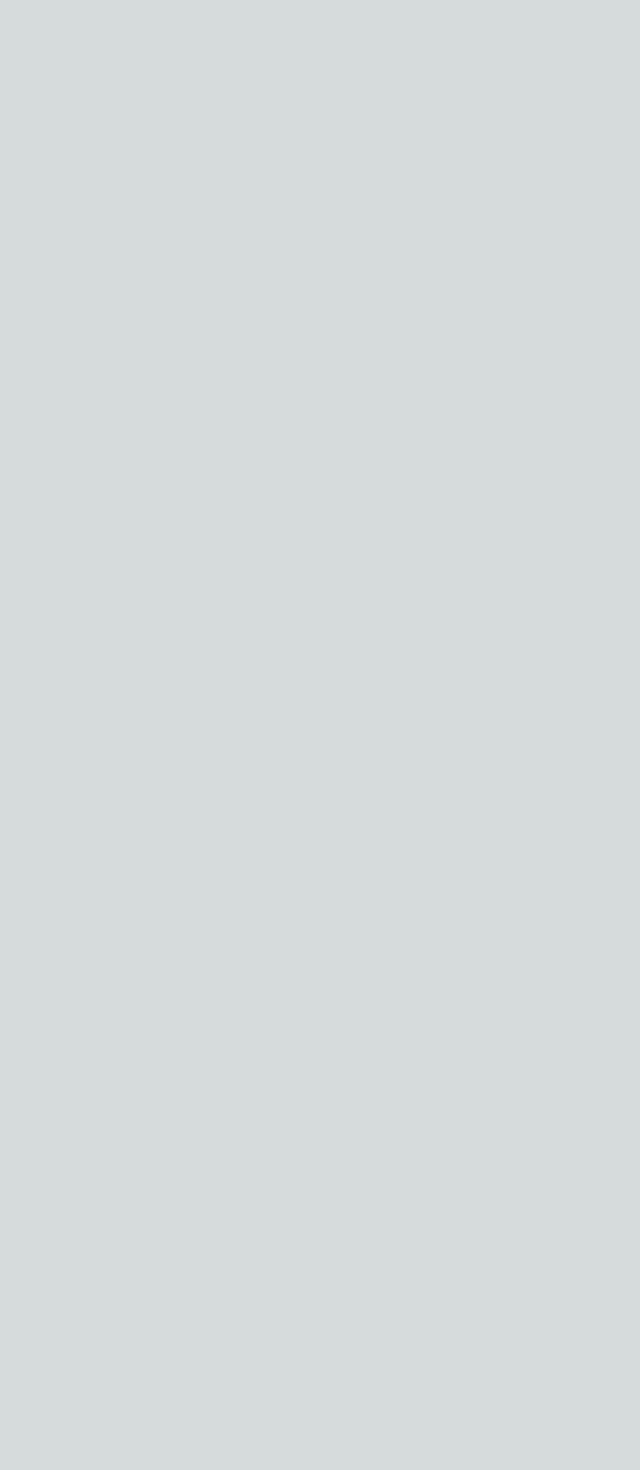
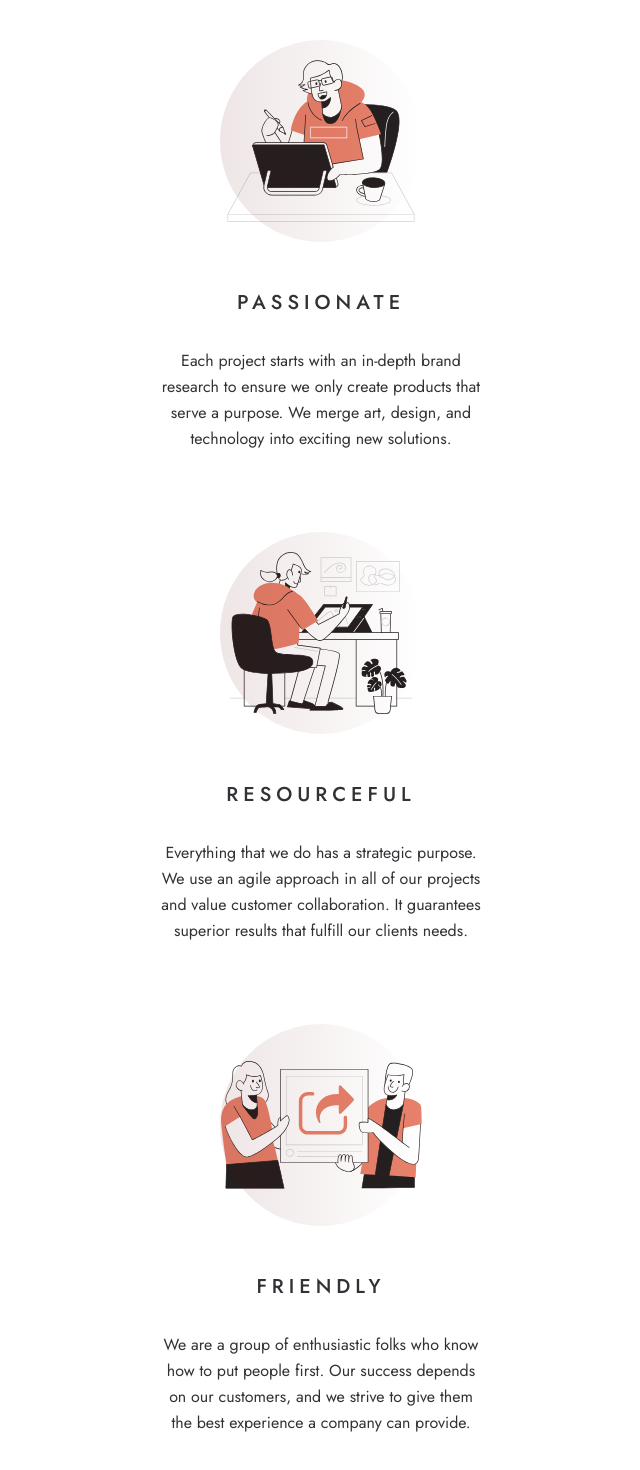
Before and after one commit to Laharls/designo_multi_page_website, a Next.js app: page /home in a window 1280 px wide. Shown: the part 1905-3375 px from the top of the page, without its empty margins (319-959 px from the left). Before the commit the page ends 1817 px from the top, so only its background shows below. Built offline with nearby package versions, Linux system fonts and the light colour scheme.

Commit message:
page: finished mobile design for home page

```diff
--- a/src/app/home/page.js
+++ b/src/app/home/page.js
@@ -38,7 +38,7 @@ export default function Home() {
                 />
             </div>
 
-            <div className='grid gap-y-4 justify-items-center'>
+            <div className='grid gap-y-4 justify-items-center mb-[128px]'>
                 {/* First Image */}
                 <div className='relative'>
                     <Image
@@ -94,9 +94,88 @@ export default function Home() {
                 </div>
             </div>
 
-            <div>
-                {/* Next section for next time */}
-            </div>
+                <div className='flex flex-col items-center'>
+                    <div className='relative z-10 mb-12'>
+                        <Image
+                            src="/images/home/desktop/illustration-passionate.svg"
+                            width={202}
+                            height={202}
+                            alt='Character working on a graphical tablet'
+                        />
+
+                        <div className='absolute top-0 z-0'>
+                            <Image
+                                src="/images/shared/desktop/bg-pattern-small-circle.svg"
+                                width={202}
+                                height={202}
+                                alt='Light circle design'
+                            />
+                        </div>
+                    </div>
+
+                    <div>
+                        <p className={`text-black text-center ${jost.className} text-xl font-medium leading-[26px] tracking-[5px] mb-8`} >PASSIONATE</p>
+                        <p className={`text-black text-center ${jost.className} text-base font-normal leading-[26px] w-[327px] mb-20`}>
+                            Each project starts with an in-depth brand research to ensure we only create products that serve a purpose.
+                            We merge art, design, and technology into exciting new solutions.
+                        </p>
+                    </div>
+
+                    <div className='relative z-10 mb-12'>
+                        <Image
+                            src="/images/home/desktop/illustration-resourceful.svg"
+                            width={202}
+                            height={202}
+                            alt='Character working on a graphical tablet'
+                        />
+
+                        <div className='absolute top-0 z-0'>
+                            <Image
+                                src="/images/shared/desktop/bg-pattern-small-circle.svg"
+                                width={202}
+                                height={202}
+                                alt='Light circle design'
+                            />
+                        </div>
+                    </div>
+
+                    <div>
+                        <p className={`text-black text-center ${jost.className} text-xl font-medium leading-[26px] tracking-[5px] mb-8`} >RESOURCEFUL</p>
+                        <p className={`text-black text-center ${jost.className} text-base font-normal leading-[26px] w-[327px] mb-20`}>
+                            Everything that we do has a strategic purpose.
+                            We use an agile approach in all of our projects and value customer collaboration.
+                            It guarantees superior results that fulfill our clients needs.
+                        </p>
+                    </div>
+
+                    <div className='relative z-10 mb-12'>
+                        <Image
+                            src="/images/home/desktop/illustration-friendly.svg"
+                            width={202}
+                            height={202}
+                            alt='Character working on a graphical tablet'
+                        />
+
+                        <div className='absolute top-0 z-0'>
+                            <Image
+                                src="/images/shared/desktop/bg-pattern-small-circle.svg"
+                                width={202}
+                                height={202}
+                                alt='Light circle design'
+                            />
+                        </div>
+                    </div>
+
+                    <div>
+                        <p className={`text-black text-center ${jost.className} text-xl font-medium leading-[26px] tracking-[5px] mb-8`} >FRIENDLY</p>
+                        <p className={`text-black text-center ${jost.className} text-base font-normal leading-[26px] w-[327px] mb-20`}>
+                            We are a group of enthusiastic folks who know how to put people first.
+                            Our success depends on our customers,
+                            and we strive to give them the best experience a company can provide.
+                        </p>
+                    </div>
+
+                </div>
         </main>
     )
 }
```
